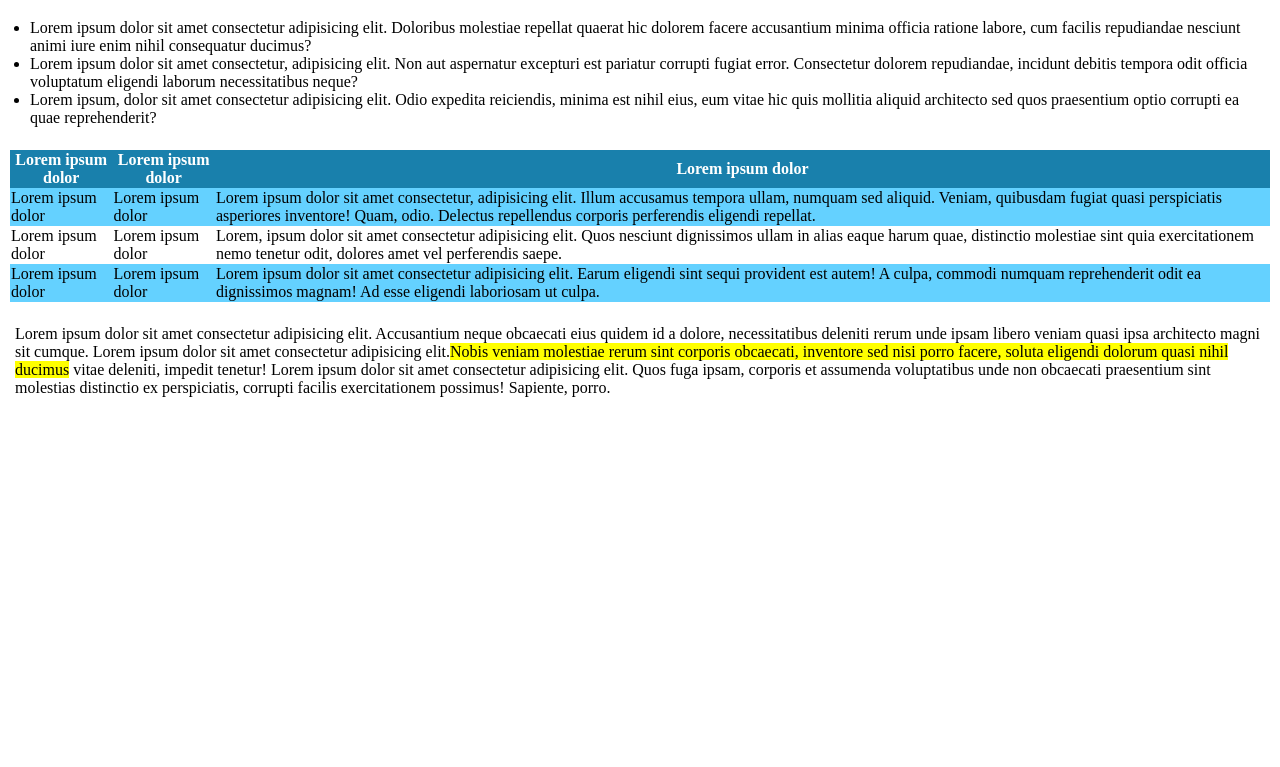
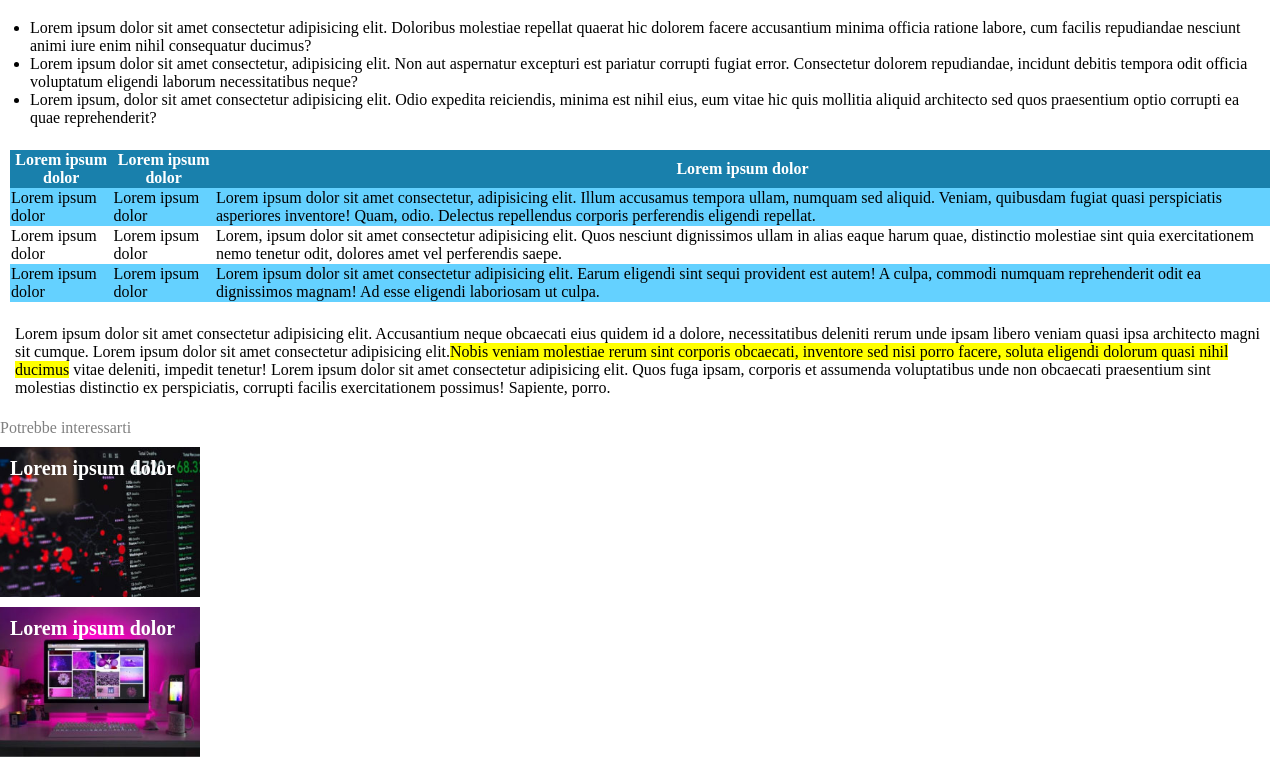
Before and after one commit to BernardoBarbucci/html-css-booleaner, a plain HTML site: page index.html in a window 1280 px wide. Shown: the part 829-1596 px from the top of the page. Before the commit the page ends 1246 px from the top, so only its background shows below. Drawn offline with Linux system fonts and the light colour scheme.

Commit message:
Esercizio completo

```diff
--- a/img/style/style.css
+++ b/img/style/style.css
@@ -73,6 +73,26 @@ main {
     border-spacing: 0px;
 }
 
+.rm{
+    width: 200px;
+    height: 150px;
+    margin: 10px 0;
+    color: white;
+    font-weight: bold;
+    font-size: 20px;
+    padding: 10px 10px;
+    background-size: cover;
+    background-position: center;
+}
+
+.rm-1 {
+    background-image: url("../graph.jpg");
+}
+
+.rm-2 {
+    background-image: url("../monitor.jpg");
+}
+
 .spazio-vuoto{
     margin-bottom: 0.60cm;
 }
--- a/index.html
+++ b/index.html
@@ -84,7 +84,15 @@
             <p class="text-paragraph">Lorem ipsum dolor sit amet consectetur adipisicing elit. Accusantium neque obcaecati eius quidem id a dolore, necessitatibus deleniti rerum unde ipsam libero veniam quasi ipsa architecto magni sit cumque. Lorem ipsum dolor sit amet consectetur adipisicing elit.<span class="hl-yellow">Nobis veniam molestiae rerum sint corporis obcaecati, inventore sed nisi porro facere, soluta eligendi dolorum quasi nihil ducimus</span> vitae deleniti, impedit tenetur! Lorem ipsum dolor sit amet consectetur adipisicing elit. Quos fuga ipsam, corporis et assumenda voluptatibus unde non obcaecati praesentium sint molestias distinctio ex perspiciatis, corrupti facilis exercitationem possimus! Sapiente, porro. <exercitationem class="lore"></exercitationem></p>
         </section>
 
-
+        <p class="spazio-vuoto"></p>
 
     </main>
+
+        <!--Consigliato-->
+    <footer class="recommended">
+        <div class="rm-title grey-font">Potrebbe interessarti</div>
+        <div class="rm rm-1">Lorem ipsum dolor</div>
+        <div class="rm rm-2">Lorem ipsum dolor</div>
+    </footer>
 </body>
+</html>
```
